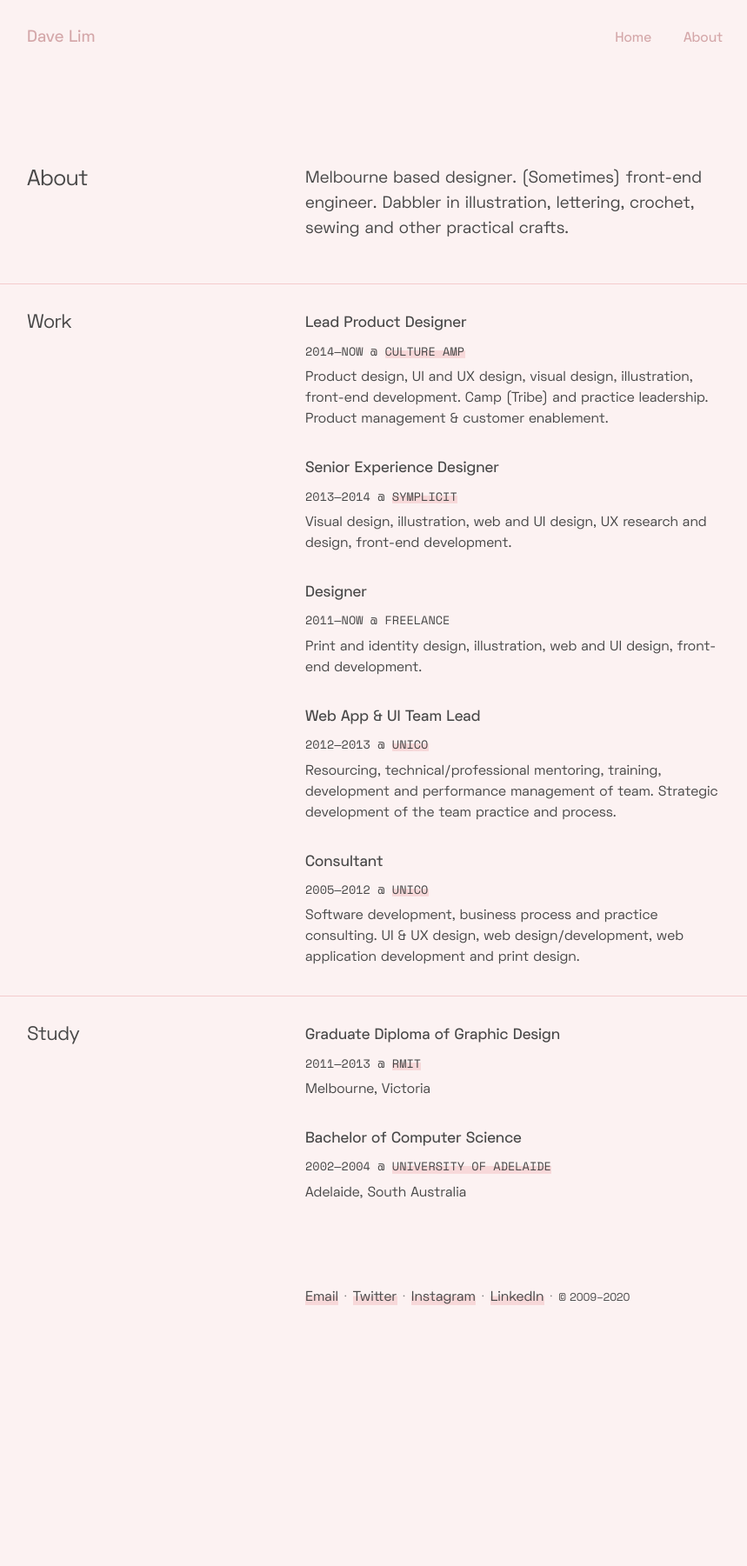
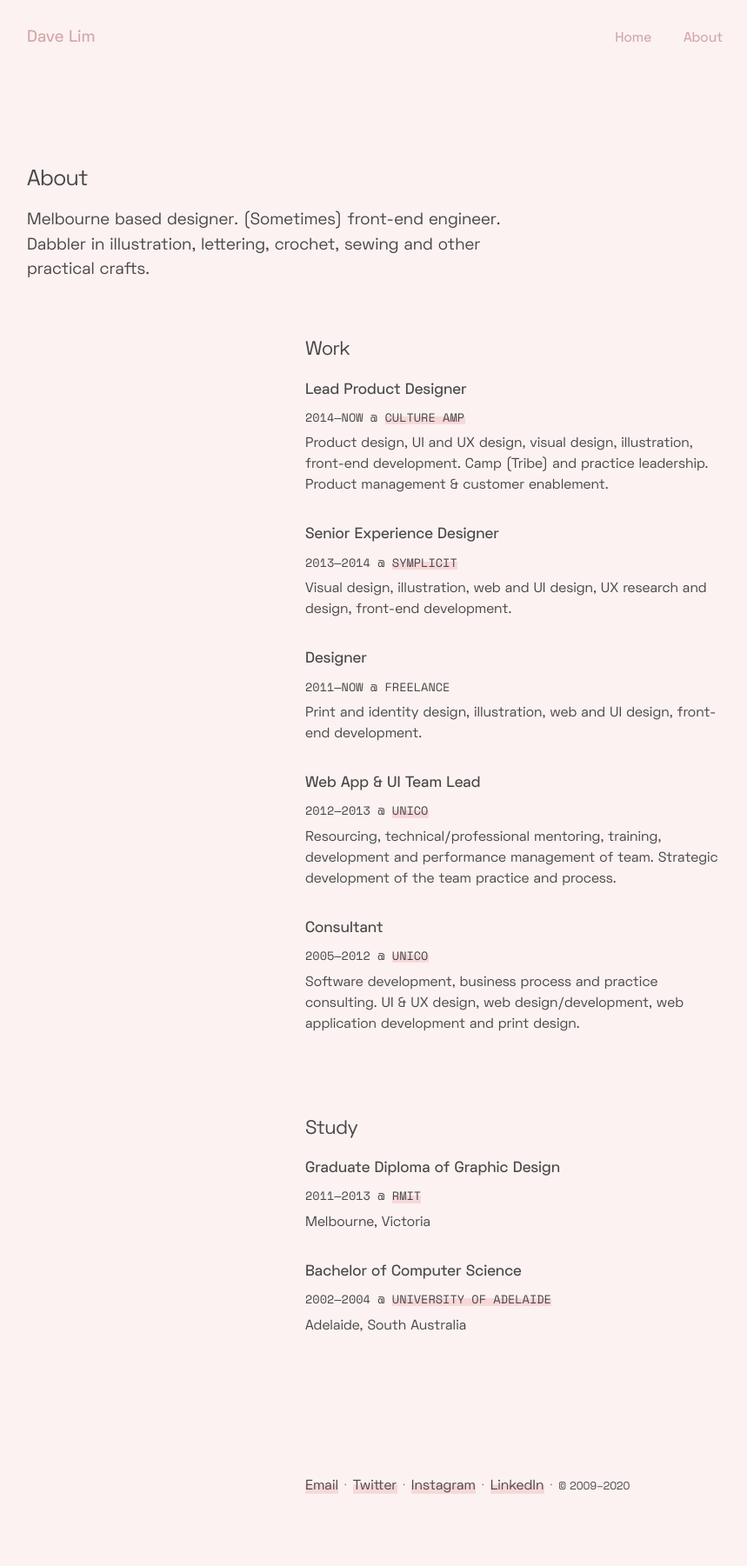
Before and after one commit to dlimiter/dlimiter.github.io, a Jekyll site: the page built from about.html, in a window 1280 px wide. Shown: the whole page at 87% size, without its empty margins (209-1068 px from the left). Built offline with Jekyll 4.4.1, drawn with Linux system fonts in a browser that asks for light colours; before the commit the page ends 1584 px from its top, so only the background shows below that.

Commit message:
New about page layout

```diff
--- a/about.html
+++ b/about.html
@@ -3,22 +3,23 @@ title: About
 layout: default
 ---
 
-<div class="container recipe section-divider -nudge">
+<div class="container -spaced -alternate2">
   <div class="recipe__title">
     <h1>{{ page.title }}</h1>
-  </div>
-  <div>
     <p class="lede">
       Melbourne based designer. (Sometimes) front-end engineer. Dabbler in illustration, lettering, crochet, sewing and other practical crafts.
     </p>
   </div>
+  <div></div>
 </div>
 
-<div class="container recipe section-divider">
+<div class="container recipe">
+  <div class="">
+
+  </div>
   <div class="recipe__title">
     <h2>Work</h2>
-  </div>
-  <div class="">
+
     {% include resumeitem.html
       date = "2014&mdash;Now"
       role = "Lead Product Designer"
@@ -54,13 +55,11 @@ layout: default
   </div>
 </div>
 <div class="container recipe">
+  <div class=" ">
+
+  </div>
   <div class="recipe__title">
     <h2>Study</h2>
-  </div>
-
-
-  <div>
-
 
     {% include resumeitem.html
       date = "2011&mdash;2013"
--- a/css/style.scss
+++ b/css/style.scss
@@ -218,6 +218,9 @@ h4, .h4 {
   @media only screen and (min-width: 60em) {
     grid-template-columns: 1fr 2fr;
   }
+  &.-spaced {
+    margin-bottom: 2rem;
+  }
   &.-alternate1{
     @media only screen and (min-width: 60em) {
       grid-template-columns: 5fr ;
@@ -253,6 +256,11 @@ h4, .h4 {
     grid-template-columns: 2fr 3fr;
     @media only screen and (min-width: 60em) {
       grid-template-columns: 1fr 2fr ;
+    }
+  }
+  &.recipe2 {
+    @media only screen and (min-width: 60em) {
+      grid-template-columns: 1fr 3fr 2fr ;
     }
   }
   &.recipe {
```
